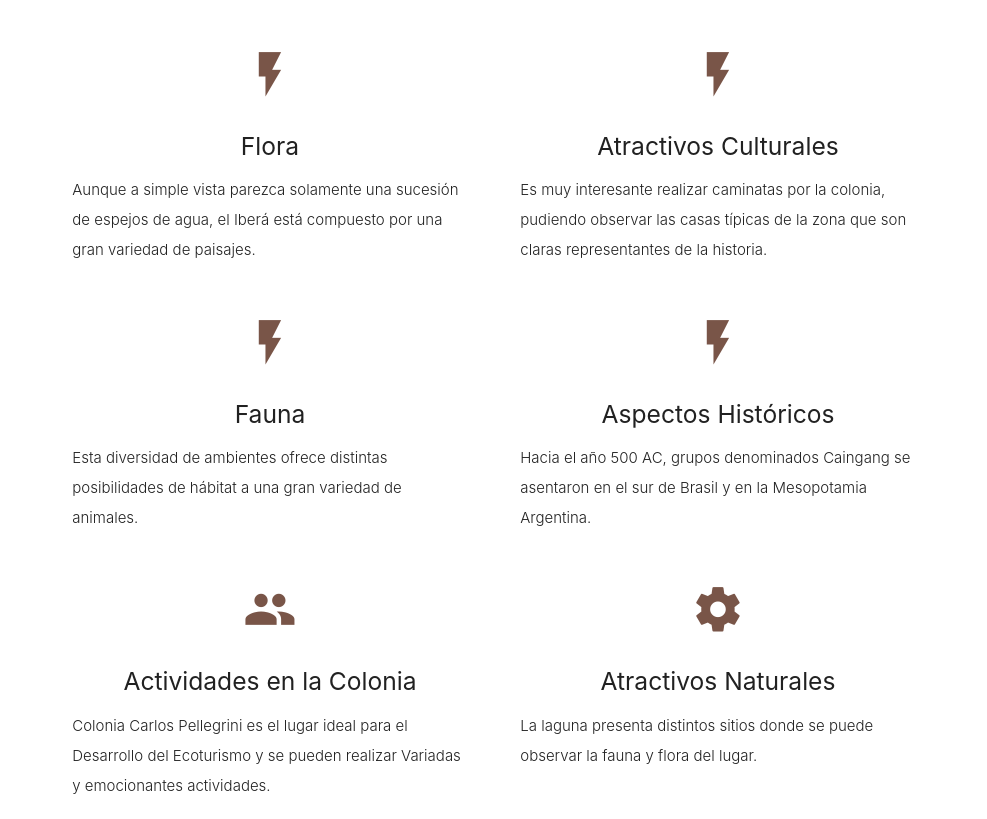
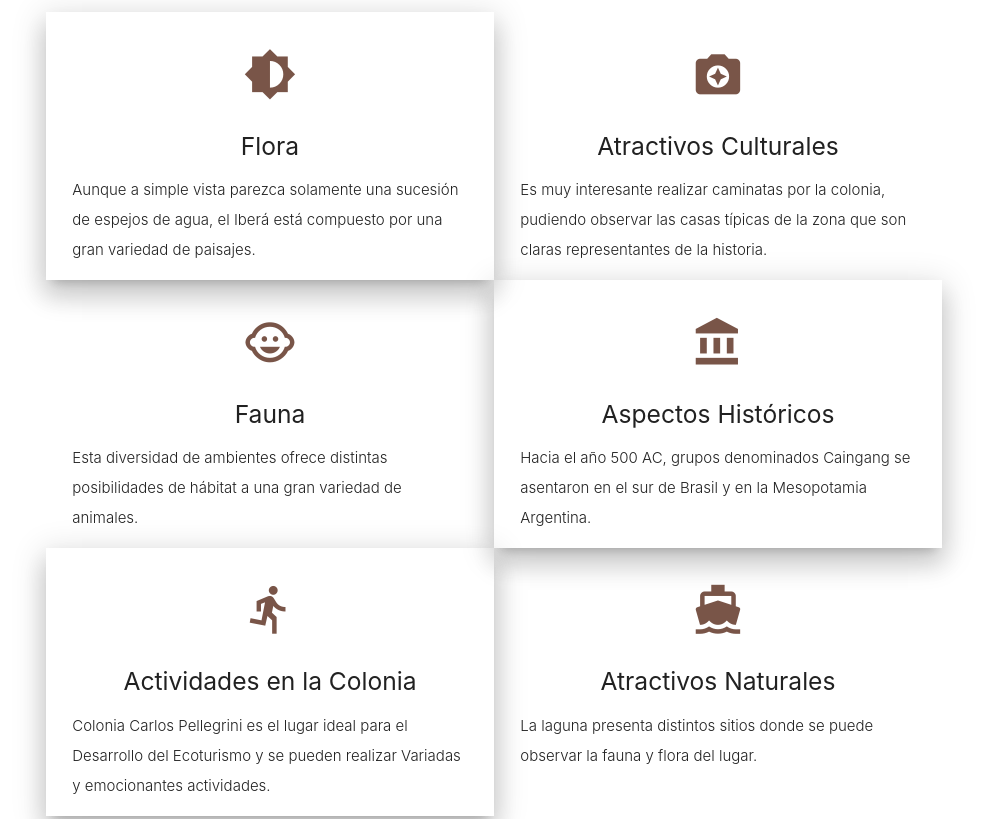
Before and after one commit to Merlo240/Practica3, a plain HTML site: page index.html in a window 1280 px wide. Shown: the part 1393-2212 px from the top of the page, without its empty margins (146-1133 px from the left). Drawn offline with nearby package versions, Linux system fonts and the light colour scheme.

Commit message:
version 2

```diff
--- a/index.html
+++ b/index.html
@@ -13,11 +13,16 @@
     <nav class="black" role="navigation">
       <div class="nav-wrapper container">
         <a id="logo-container" href="#" class="brand-logo"><img src="img/f02013_a6fcbaac4672490b9fec41fe88622a5b.png" width="105" height="60"></a>
+
         <ul class="right hide-on-med-and-down">
-          <li><a href="#">Navbar Link</a></li>
+
+           <li class="tab"><a class="active " href="#test2">Servicios</a></li>
+
         </ul>
         <ul id="nav-mobile" class="sidenav">
-          <li><a href="#">Navbar Link</a></li>
+
+        <li class="tab"><a class="active text-lighten-5 " href="#test2">Servicios</a></li>
+
         </ul>
         <a href="#" data-target="nav-mobile" class="sidenav-trigger"><i class="material-icons">Menu</i></a>
       </div>
@@ -71,44 +76,44 @@
         </div>
         <!--   Iconos    -->
         <div class="row">
-          <div class="col s12 m6">
+          <div class="col s12 m6 z-depth-4 lista1">
             <div class="icon-block">
-              <h2 class="center brown-text"><i class="material-icons">flash_on</i></h2>
+              <h2 class="center brown-text"><i class="material-icons">brightness_medium</i></h2>
               <h5 class="center">Flora</h5>
               <p class="light">Aunque a simple vista parezca solamente una sucesión de espejos de agua, el Iberá está compuesto por una gran variedad de paisajes.</p>
             </div>
           </div>
           <div class="col s12 m6">
             <div class="icon-block">
-              <h2 class="center brown-text"><i class="material-icons">flash_on</i></h2>
+              <h2 class="center brown-text"><i class="material-icons">camera_enhance</i></h2>
               <h5 class="center">Atractivos Culturales</h5>
               <p class="light">Es muy interesante realizar caminatas por la colonia, pudiendo observar las casas típicas de la zona que son claras representantes de la historia.</p>
             </div>
           </div>
-          <div class="col s12 m6">
+          <div class="col s12 m6 ">
             <div class="icon-block">
-              <h2 class="center brown-text"><i class="material-icons">flash_on</i></h2>
+              <h2 class="center brown-text"><i class="material-icons">child_care</i></h2>
               <h5 class="center">Fauna</h5>
               <p class="light">Esta diversidad de ambientes ofrece distintas posibilidades de hábitat a una gran variedad de animales.</p>
             </div>
           </div>
-          <div class="col s12 m6">
+          <div class="col s12 m6 z-depth-4">
             <div class="icon-block">
-              <h2 class="center brown-text"><i class="material-icons">flash_on</i></h2>
+              <h2 class="center brown-text"><i class="material-icons">account_balance</i></h2>
               <h5 class="center">Aspectos Históricos</h5>
               <p class="light">Hacia el año 500 AC, grupos denominados Caingang se asentaron en el sur de Brasil y en la Mesopotamia Argentina.</p>
             </div>
           </div>
-          <div class="col s12 m6">
+          <div class="col s12 m6 z-depth-4">
             <div class="icon-block">
-              <h2 class="center brown-text"><i class="material-icons">group</i></h2>
+              <h2 class="center brown-text"><i class="material-icons">directions_run</i></h2>
               <h5 class="center">Actividades en la Colonia</h5>
               <p class="light">Colonia Carlos Pellegrini es el lugar ideal para el Desarrollo del Ecoturismo y se pueden realizar Variadas y emocionantes actividades.</p>
             </div>
           </div>
           <div class="col s12 m6">
             <div class="icon-block">
-              <h2 class="center brown-text"><i class="material-icons">settings</i></h2>
+              <h2 class="center brown-text"><i class="material-icons">directions_boat</i></h2>
               <h5 class="center">Atractivos Naturales</h5>
               <p class="light">La laguna presenta distintos sitios donde se puede observar la fauna y flora del lugar.</p>
             </div>
@@ -127,6 +132,7 @@
 
       <div class="parallax"><img src="./img/unnamed (1).jpg" alt="Unsplashed background img 3"></div>
     </div>
+    <div id="test2">
     <div class="container">
       <div class="section">
         <div class="row">
@@ -137,7 +143,7 @@
             La oferta de alojamientos es amplia y variada con hosterías, hospedajes familiares y camping que cuentan con todos los servicios para una estadía placentera y acorde al entorno</p>
 
           </div>
-          <div class="col s12 m6">
+          <div class="col s12 m6 z-depth-4">
             <div class="icon-block">
               <h2 class="center brown-text"><img src="img/mini/posadas.jpg" alt=""></h2>
               <h5 class="center">POSADAS Y HOSTERIAS</h5>
@@ -152,7 +158,7 @@
               </div>
             </div>
           </div>
-          <div class="col s12 m6">
+          <div class="col s12 m6 ">
             <div class="icon-block">
               <h2 class="center brown-text"><img src="img/mini/cabanas.jpg" alt=""></h2>
               <h5 class="center">CABAÑAS</h5>
@@ -179,7 +185,7 @@
               </div>
             </div>
           </div>
-          <div class="col s12 m6">
+          <div class="col s12 m6 z-depth-4">
             <div class="icon-block">
               <h2 class="center brown-text"><img src="img/mini/gastronomia.jpg" alt=""></h2>
               <h5 class="center">GASTRONOMIA</h5>
@@ -195,10 +201,12 @@
         </div>
       </div>
     </div>
+    </div>
     <div class="parallax-container valign-wrapper">
 
       <div class="parallax"><img src="./img/1534673371305.jpg" alt="Unsplashed background img 3"></div>
     </div>
+
     <!-- Pie de Pagina -->
     <footer class="page-footer teal black">
       <div class="container">
--- a/js/init.js
+++ b/js/init.js
@@ -5,5 +5,9 @@
     $('.parallax').parallax();
       $('.dropdown-trigger').dropdown();
 
+
+
+
+
   });
 })(jQuery); // final del jquery
```
